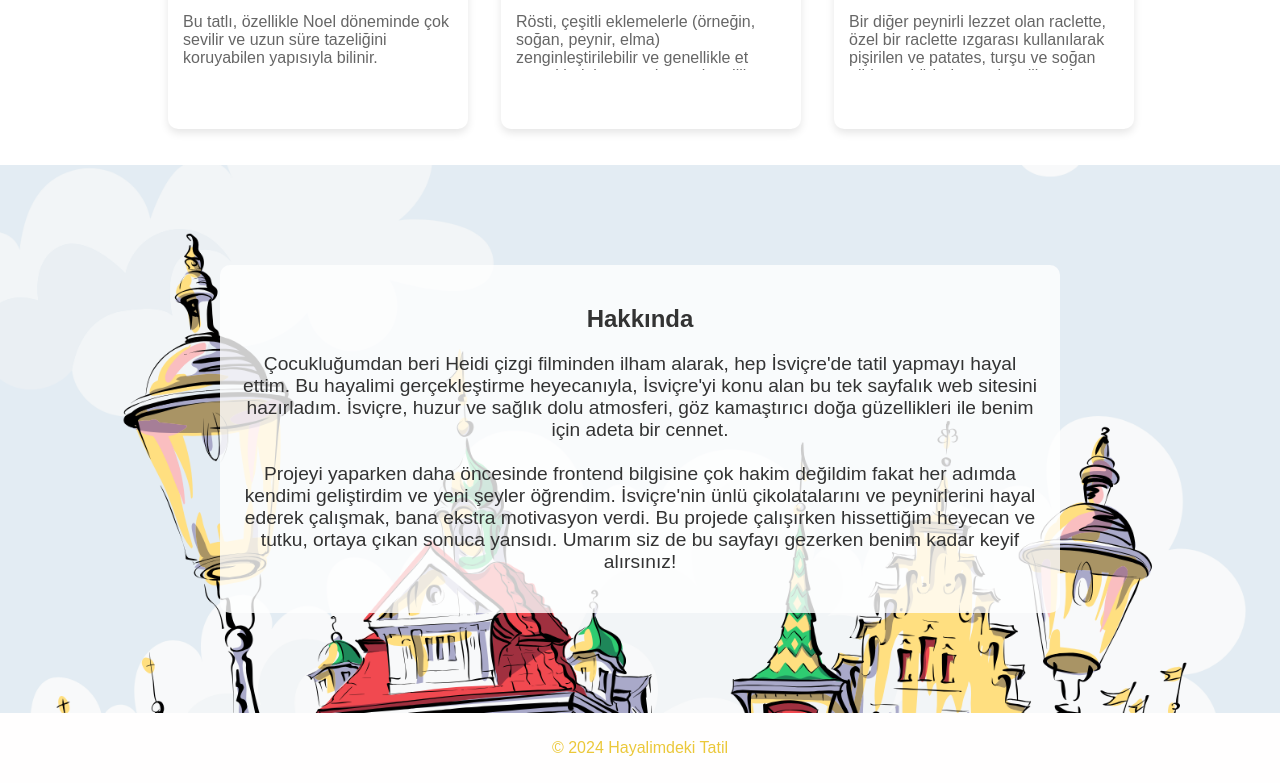
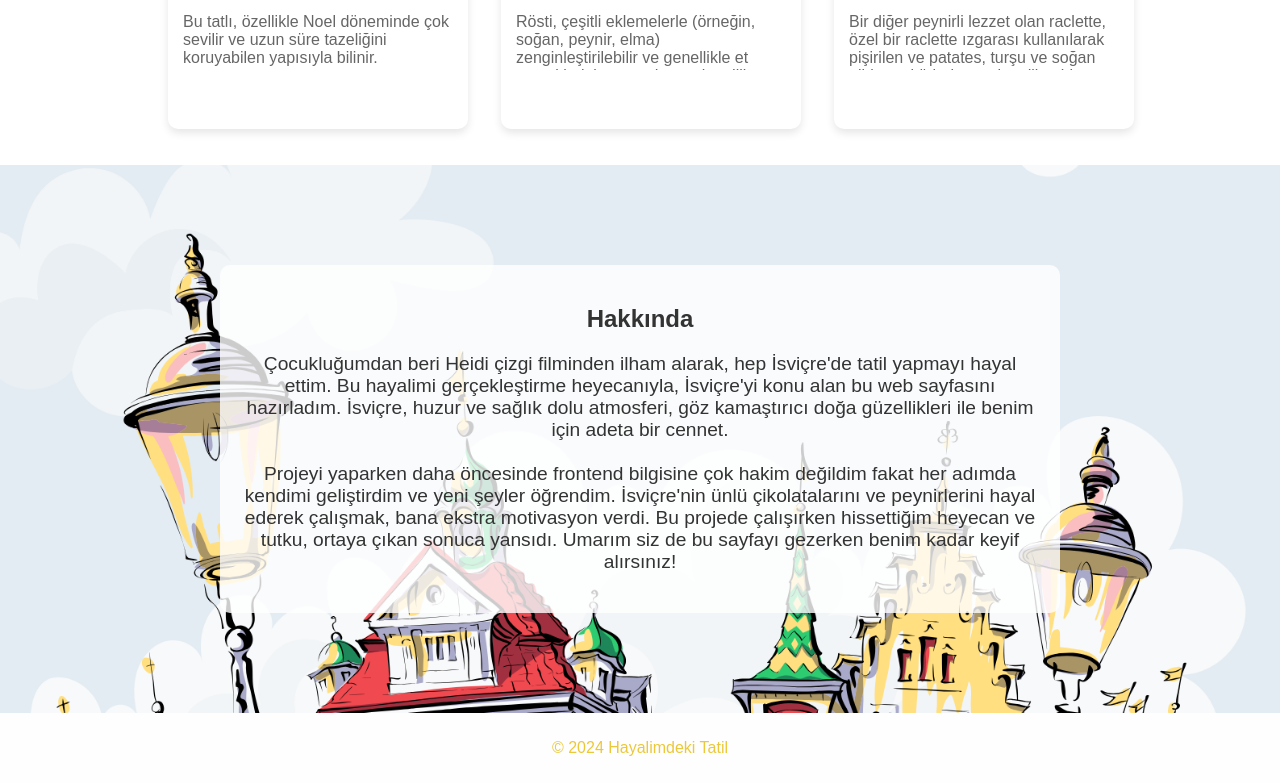
Before and after one commit to semasahinbay/hayalimdeki-tatil, a plain HTML site: page index.html in a window 1280 px wide. Shown: the part 3188-3971 px from the top of the page. Drawn offline with Linux system fonts and the light colour scheme; a web font is replaced by a local one.

Commit message:
corrected

```diff
--- a/index.html
+++ b/index.html
@@ -194,7 +194,7 @@
             <section id="about" class="about-section">
                 <div class="transparent-background">
                     <h2>Hakkında</h2>
-                    <p>Çocukluğumdan beri Heidi çizgi filminden ilham alarak, hep İsviçre'de tatil yapmayı hayal ettim. Bu hayalimi gerçekleştirme heyecanıyla, İsviçre'yi konu alan bu tek sayfalık web sitesini hazırladım. İsviçre, huzur ve sağlık dolu atmosferi, göz kamaştırıcı doğa güzellikleri ile benim için adeta bir cennet.<br><br>
+                    <p>Çocukluğumdan beri Heidi çizgi filminden ilham alarak, hep İsviçre'de tatil yapmayı hayal ettim. Bu hayalimi gerçekleştirme heyecanıyla, İsviçre'yi konu alan bu web sayfasını hazırladım. İsviçre, huzur ve sağlık dolu atmosferi, göz kamaştırıcı doğa güzellikleri ile benim için adeta bir cennet.<br><br>
                     Projeyi yaparken daha öncesinde frontend bilgisine çok hakim değildim fakat her adımda kendimi geliştirdim ve yeni şeyler öğrendim. İsviçre'nin ünlü çikolatalarını ve peynirlerini hayal ederek çalışmak, bana ekstra motivasyon verdi. Bu projede çalışırken hissettiğim heyecan ve tutku, ortaya çıkan sonuca yansıdı. Umarım siz de bu sayfayı gezerken benim kadar keyif alırsınız!</p>
                 </div>
             </section>
```
